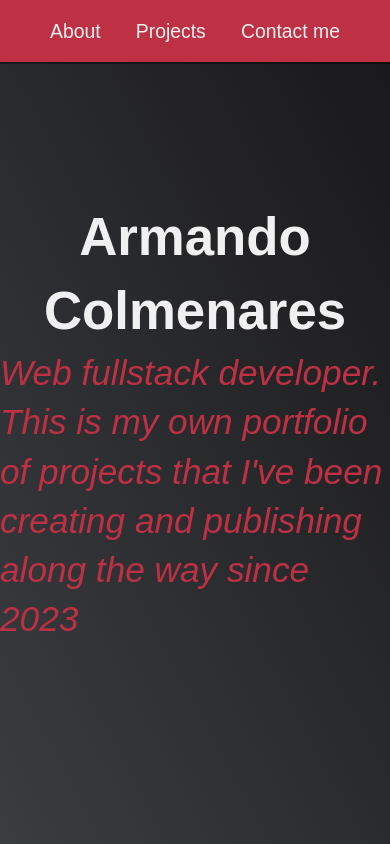
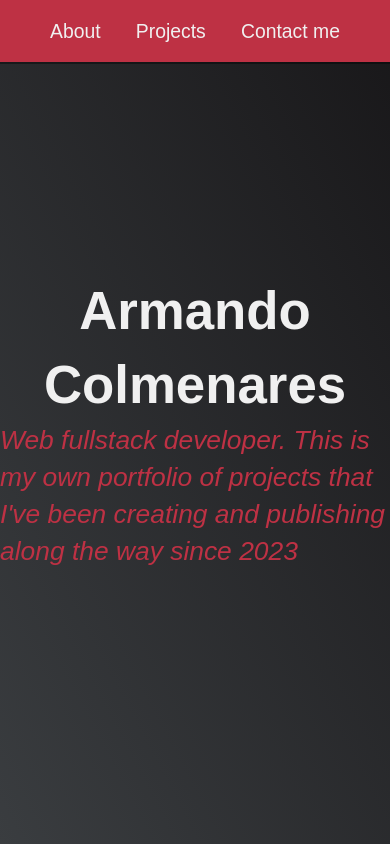
Before and after one commit to Armwcl97/ownWebSite, a React (Create React App) app: page / in a window 390 px wide. Shown: the top 844 px of the page. Built offline with nearby package versions, Linux system fonts and the light colour scheme.

Commit message:
modified:   src/CSS/App.css

```diff
--- a/src/CSS/App.css
+++ b/src/CSS/App.css
@@ -162,15 +162,6 @@ img {
   font-weight: 200;
   font-style: italic;
   color: var(--main-red);
-}
-
-@media (max-width:28.75em){
-  .welcome-section > p {
-    font-size: 4rem;
-    color: var(--main-red);
-    justify-content: center;
-    align-items: center;
-  }
 }
 
 
```
